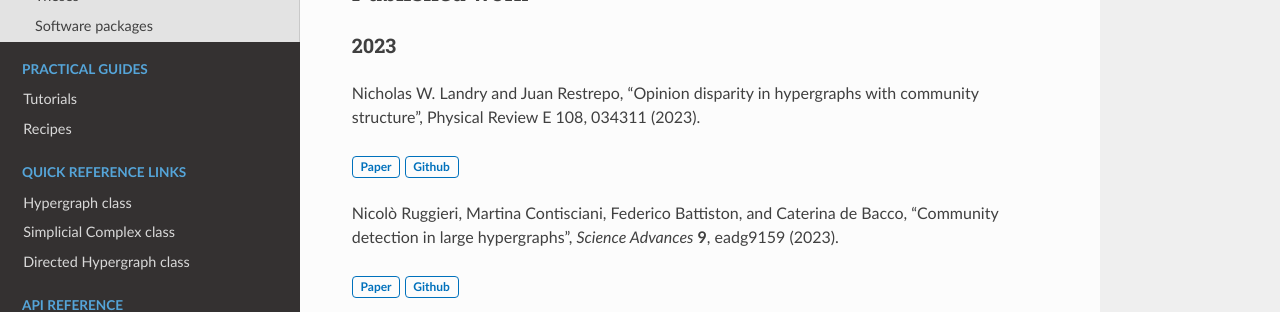
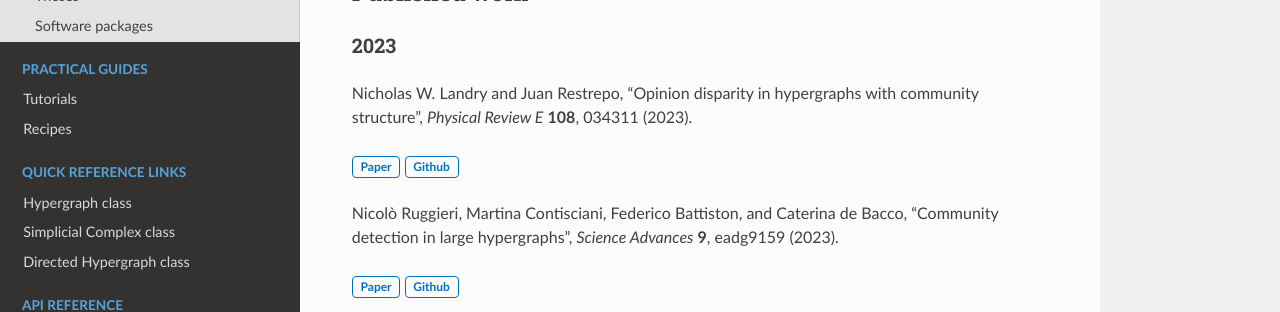
Before and after one commit to xgi-org/xgi, a Sphinx documentation site: the page built from docs/source/using-xgi.rst, in a window 1280 px wide and 900 px high. Shown: the part 232-544 px from the top of the window. Built offline with Sphinx 7.4.7 and the Read the Docs theme 2.0.0, drawn with Linux system fonts in a browser that asks for light colours.

```diff
--- a/docs/source/using-xgi.rst
+++ b/docs/source/using-xgi.rst
@@ -10,7 +10,7 @@ Published work
 2023
 ----
 
-Nicholas W. Landry and Juan Restrepo, "Opinion disparity in hypergraphs with community structure", Physical Review E 108, 034311 (2023).
+Nicholas W. Landry and Juan Restrepo, "Opinion disparity in hypergraphs with community structure", *Physical Review E* **108**, 034311 (2023).
 
 :bdg-link-primary-line:`Paper <https://doi.org/10.1103/PhysRevE.108.034311>`
 :bdg-link-primary-line:`Github <https://github.com/nwlandry/opinion-disparity-in-hypergraphs>`
```
